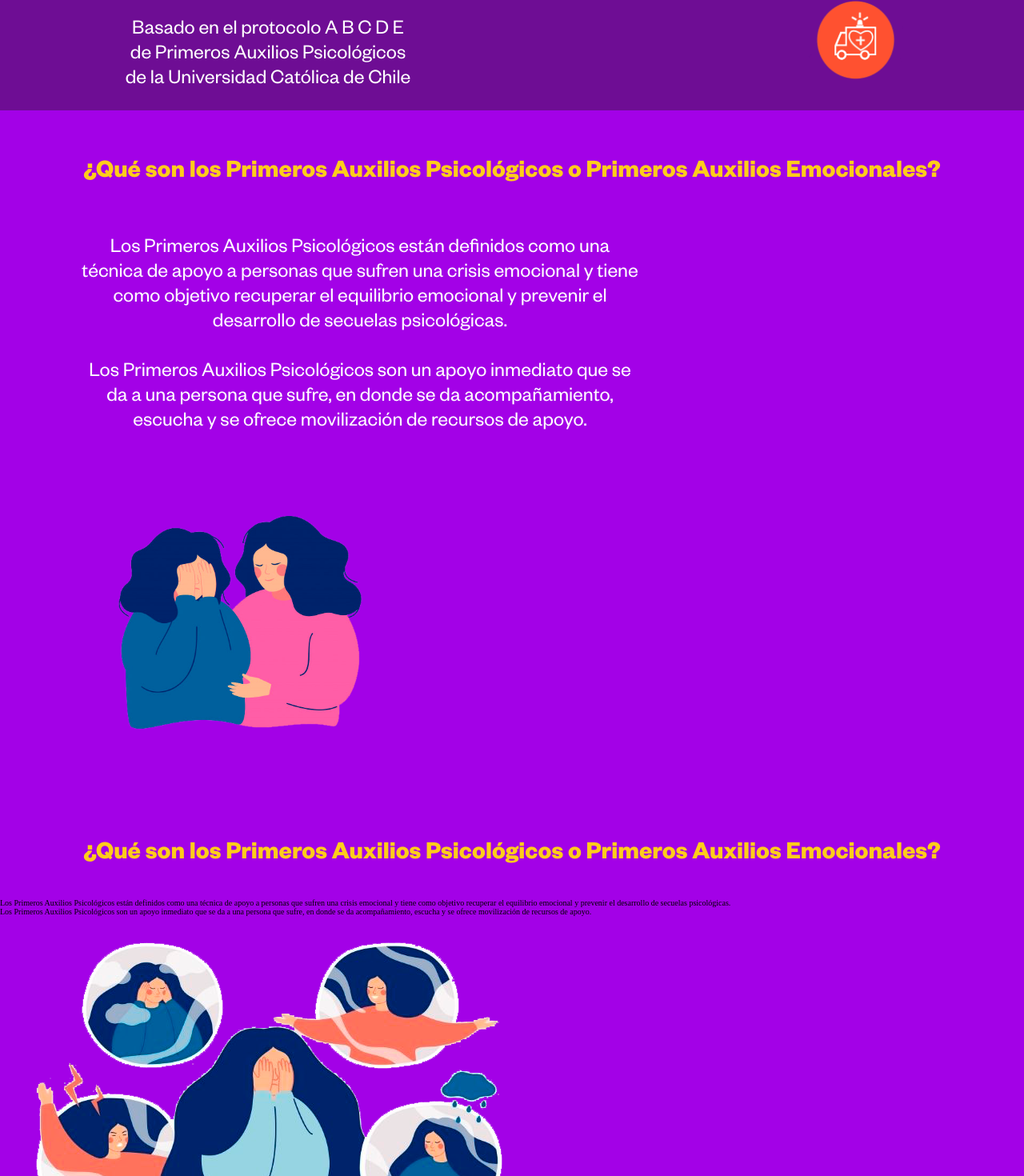
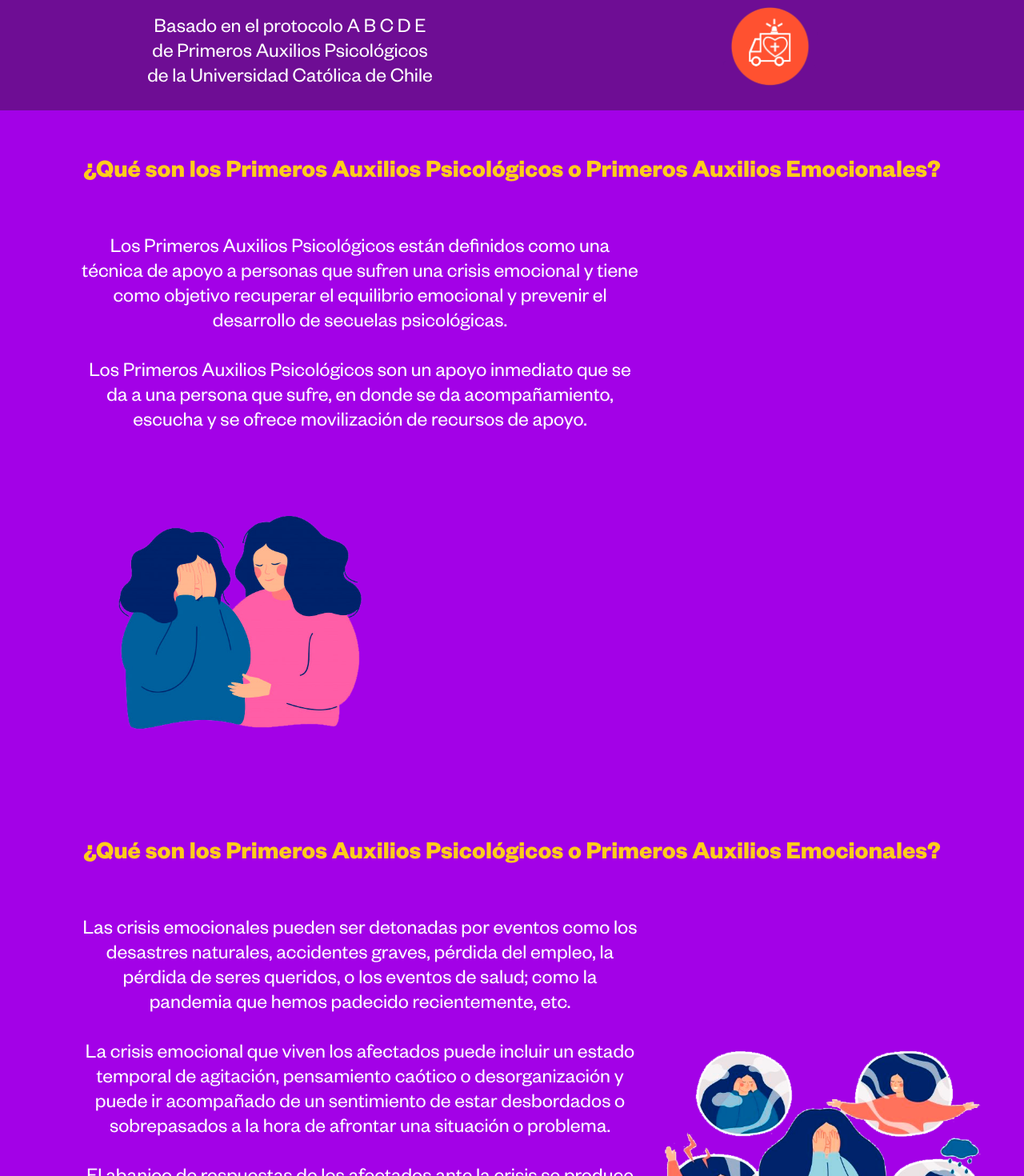
Before and after one commit to dashdancin/pap, a React (Create React App) app: page / in a window 1280 px wide. Shown: the part 579-2049 px from the top of the page at 80% size. Built offline with nearby package versions, Linux system fonts and the light colour scheme.

Commit message:
Size background

```diff
--- a/src/components/ConceptDefinition.js
+++ b/src/components/ConceptDefinition.js
@@ -30,14 +30,21 @@ const ConceptDefinition = () => {
    </h2>
    <span className="subtext-ConceptDefinition">
     <p>
-     Los Primeros Auxilios Psicológicos están definidos como una técnica de
-     apoyo a personas que sufren una crisis emocional y tiene como objetivo
-     recuperar el equilibrio emocional y prevenir el desarrollo de secuelas
-     psicológicas.
+     Las crisis emocionales pueden ser detonadas por eventos como los desastres
+     naturales, accidentes graves, pérdida del empleo, la pérdida de seres
+     queridos, o los eventos de salud; como la pandemia que hemos padecido
+     recientemente, etc.
      <br />
-     Los Primeros Auxilios Psicológicos son un apoyo inmediato que se da a una
-     persona que sufre, en donde se da acompañamiento, escucha y se ofrece
-     movilización de recursos de apoyo.
+     <br />
+     La crisis emocional que viven los afectados puede incluir un estado
+     temporal de agitación, pensamiento caótico o desorganización y puede ir
+     acompañado de un sentimiento de estar desbordados o sobrepasados a la hora
+     de afrontar una situación o problema.
+     <br />
+     <br />
+     El abanico de respuestas de los afectados ante la crisis se produce en
+     distintas formas dependiendo del contexto y en diversos niveles dependiendo
+     de sus “herramientas” emocionales y formas de afrontar las adversidades.
     </p>
    </span>
    <img
--- a/src/index.css
+++ b/src/index.css
@@ -47,7 +47,7 @@ body {
 
 .background-cover {
  background-color: var(--main-color);
- background-repeat: repeat-x;
+ background-size: cover;
 }
 
 .title {
@@ -91,7 +91,7 @@ body {
  .background-cover {
   color: var(--font-color);
   background-color: var(--main-color);
-  width: 100vh;
+  background-size: cover;
  }
  .img_cover {
   width: 80%;
@@ -100,13 +100,15 @@ body {
 
 .footer-container {
  height: 140px;
+ width: 1200px;
  display: flex;
- justify-content: space-between;
+ justify-content: space-around;
+ align-items: center;
+ align-self: center;
 }
 
 .textbox {
  width: 370px;
- margin-left: 15rem;
  display: inline-block;
  text-align: center;
 }
@@ -117,10 +119,6 @@ body {
  font-weight: 500;
 }
 
-.img-container {
- margin-right: 15rem;
-}
-
 .symbol_cruz {
  width: 120px;
  margin-bottom: 16px;
@@ -128,6 +126,7 @@ body {
 
 .bg-CD {
  background-color: #a301e7;
+ background-size: cover;
 }
 
 .title-ConceptDefinition {
@@ -160,6 +159,25 @@ body {
  text-align: center;
 }
 
+.subtext-ConceptDefinition {
+ color: var(--font-color);
+ font-family: FoundersGrotesk-Regular;
+ font-size: var(--size-text);
+ font-weight: 500;
+}
+
+.subtext-ConceptDefinition {
+ width: 700px;
+ margin-left: 10rem;
+ /* position: relative; */
+ display: inline-block;
+ text-align: center;
+}
+
 .img1-ConceptDefinition {
  width: 600px;
 }
+
+.img2-ConceptDefinition {
+ width: 450px;
+}
```
